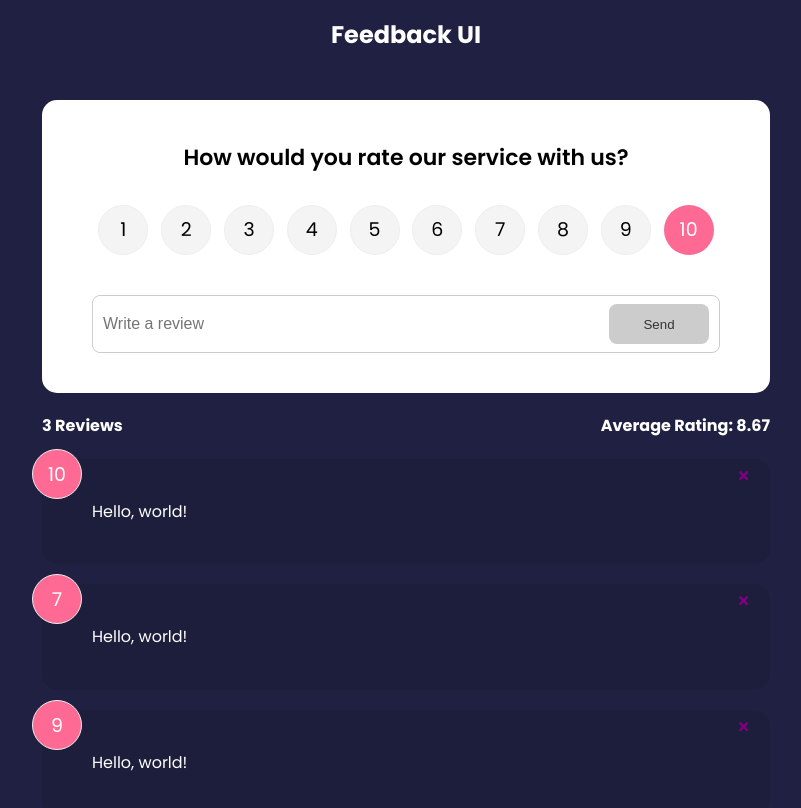
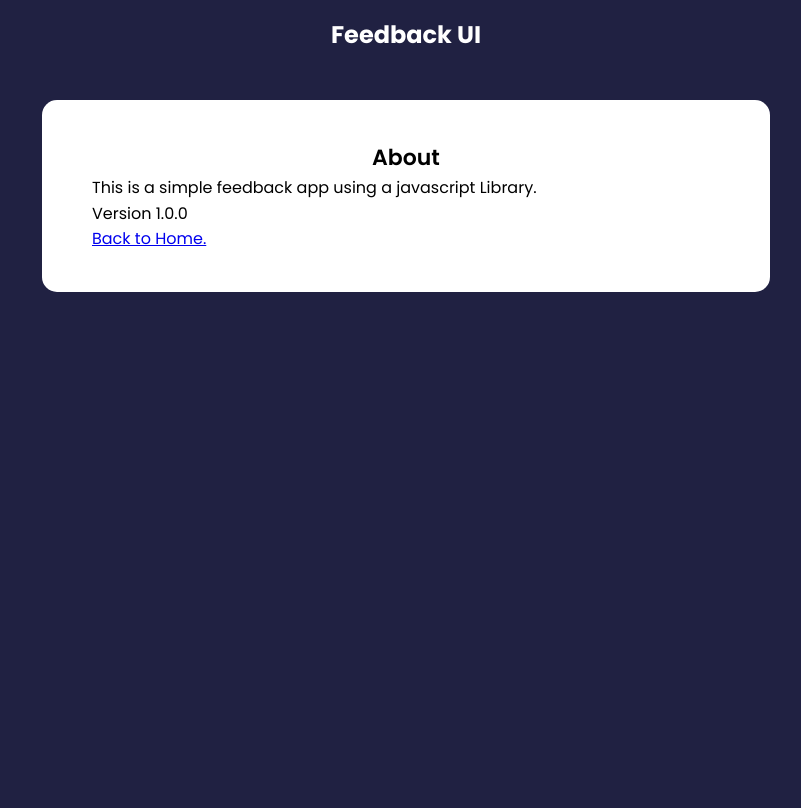
Before and after one commit to bikky99/react-feedback, a React (Create React App) app: page /about in a window 1280 px wide. Shown: the top 808 px of the page, without its empty margins (234-1035 px from the left). Built offline with nearby package versions, Linux system fonts and the light colour scheme.

Commit message:
react router solved

```diff
--- a/package.json
+++ b/package.json
@@ -10,6 +10,7 @@
     "react": "^18.2.0",
     "react-dom": "^18.2.0",
     "react-icons": "^4.6.0",
+    "react-router-dom": "^6.4.2",
     "react-scripts": "5.0.1",
     "uuid": "^9.0.0",
     "web-vitals": "^2.1.4"
--- a/src/App.js
+++ b/src/App.js
@@ -1,39 +1,52 @@
-import { useState } from 'react'
-import {v4 as uuidv4} from 'uuid'
-import React from 'react'
-import Header from './components/Header'
-import FeedbackList from './components/FeedbackList'
-import feedbackData from './data/FeedbackData'
-import FeedbackStats from './components/FeedbackStats'
-import FeedbackForm from './components/FeedbackForm'
-
-
+import { useState } from "react";
+import { BrowserRouter as Router, Route, Routes } from "react-router-dom";
+import { v4 as uuidv4 } from "uuid";
+import React from "react";
+import Header from "./components/Header";
+import FeedbackList from "./components/FeedbackList";
+import feedbackData from "./data/FeedbackData";
+import FeedbackStats from "./components/FeedbackStats";
+import FeedbackForm from "./components/FeedbackForm";
+import AboutPage from "./pages/AboutPage";
 
 const App = () => {
   const [feedback, setFeedback] = useState(feedbackData);
 
   const addFeedback = (newFeedback) => {
-        newFeedback.id = uuidv4()
-        setFeedback([newFeedback,...feedback])
-    }
-
+    newFeedback.id = uuidv4();
+    setFeedback([newFeedback, ...feedback]);
+  };
 
   const deleteFeedback = (id) => {
-      if (window.confirm('Are you sure you want to delete this feedback?')) {
-        setFeedback(feedback.filter((item) => item.id !== id))
-          }}
-
+    if (window.confirm("Are you sure you want to delete this feedback?")) {
+      setFeedback(feedback.filter((item) => item.id !== id));
+    }
+  };
 
   return (
+    <Router>
+      <Header text="Feedback UI" />
+      <div className="container">
+        <Routes>
+          <Route
+            exact
+            path="/"
+            element={
               <>
-        <Header text='Feedback UI' />
-        <div className='container'>
                 <FeedbackForm handleAdd={addFeedback} />
-            <FeedbackStats feedback = {feedback} />
-            <FeedbackList feedback = {feedback} handleDelete = {deleteFeedback} />
+                <FeedbackStats feedback={feedback} />
+                <FeedbackList
+                  feedback={feedback}
+                  handleDelete={deleteFeedback}
+                />
+              </>
+            }
+          ></Route>
+          <Route path="/about" element={<AboutPage />} />
+        </Routes>
       </div>
-    </>
-  )
-}
+    </Router>
+  );
+};
 
-export default App
+export default App;
--- /dev/null
+++ b/src/pages/AboutPage.jsx
@@ -0,0 +1,19 @@
+import React from 'react'
+import Card from '../components/shared/Card'
+
+const AboutPage = () => {
+  return (
+    <Card>
+        <h2>About</h2>
+        <p>This is a simple feedback app using a javascript Library.</p>
+        <p>Version 1.0.0</p>
+
+        <p>
+            <a href="/">Back to Home.</a>
+        </p>
+
+    </Card>
+  )
+}
+
+export default AboutPage
```
Also changed, not shown: 1 other file (tests, documents, lock files or other folders). Lines whose indentation alone changed are shown as unchanged.
